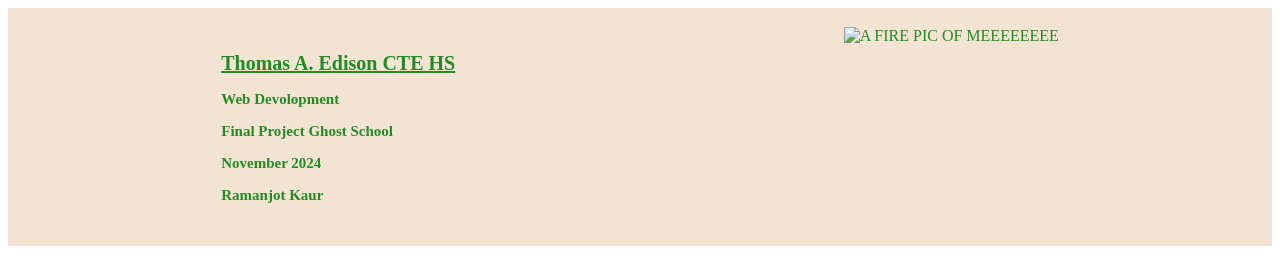
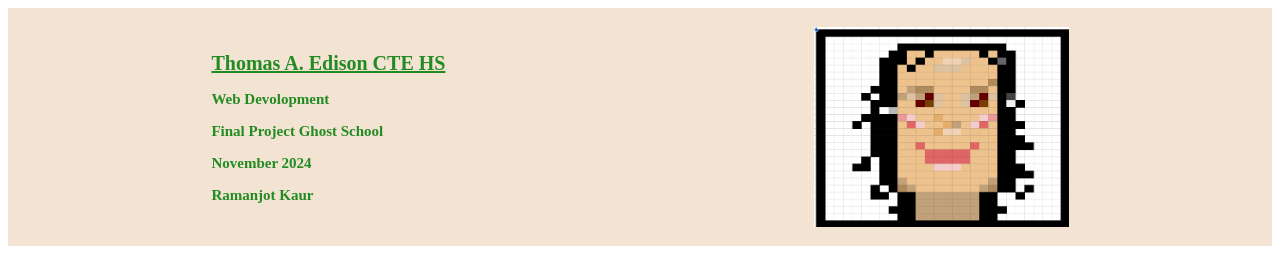
Before and after one commit to rmnjot23/sampleRepository, a plain HTML site: page game.html in a window 1280 px wide. Shown: the top 277 px of the page. Drawn offline with Linux system fonts and the light colour scheme.

Commit message:
avatar added

```diff
--- a/game.html
+++ b/game.html
@@ -17,7 +17,7 @@
       <h3 class="word">November 2024</h3>
       <h3 class="word">Ramanjot Kaur</h3>
 </div>
-      <img src="avatar.png" alt="A FIRE PIC OF MEEEEEEEE">
+      <img src="Screenshot (15).png" alt="A FIRE PIC OF MEEEEEEEE">
 
      </div>
                     <!--Title-->
```
